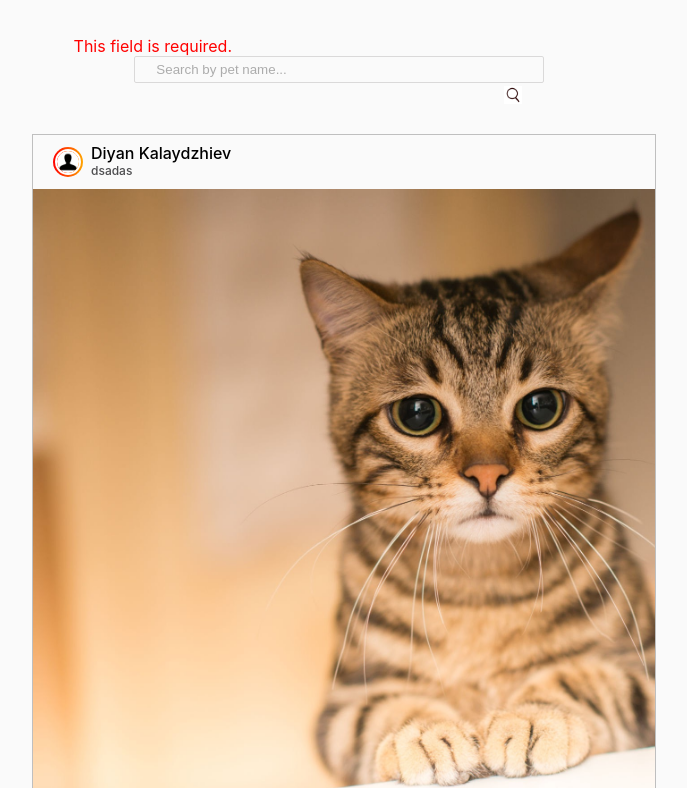
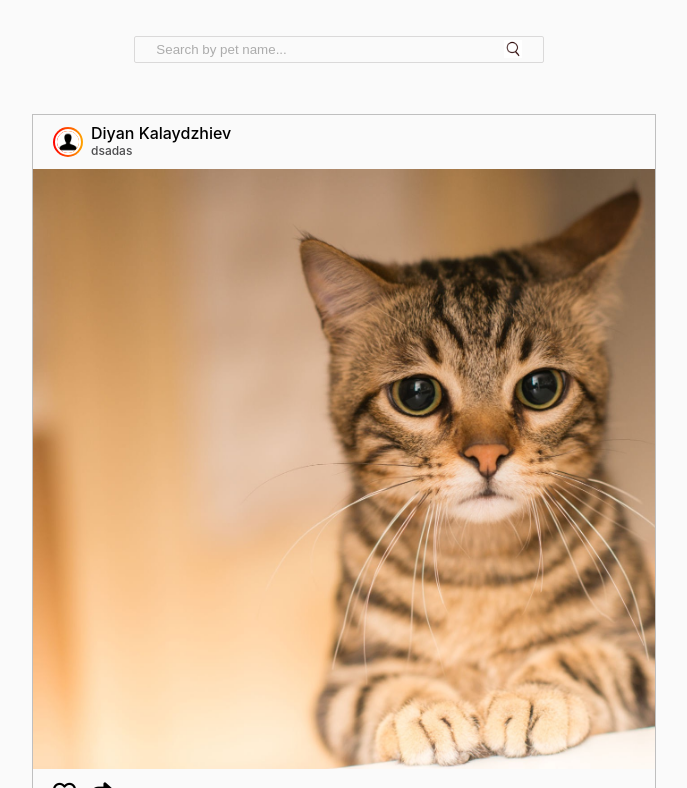
Before and after one commit to Kaloyan9905/Petstagram, a Django app: a page that uses petstagram/templates/common/home-page.html in a window 1280 px wide. Shown: the part 87-875 px from the top of the page, without its empty margins (296-983 px from the left). Run offline with Django 5.2, Linux system fonts and the light colour scheme; data comes from the database, SQL or seed files in the repository; data that the repository does not hold is empty.

Commit message:
workshop part 3

```diff
--- a/petstagram/petstagram/common/forms.py
+++ b/petstagram/petstagram/common/forms.py
@@ -14,6 +14,7 @@ class CommentForm(forms.ModelForm):
 
 class SearchForm(forms.Form):
     pet_name = forms.CharField(
+        required=False,
         widget=forms.TextInput(
             attrs={
                 'placeholder': 'Search by pet name...'
--- a/petstagram/petstagram/common/views.py
+++ b/petstagram/petstagram/common/views.py
@@ -1,5 +1,5 @@
 from django.views import generic as views
-from django.shortcuts import redirect, resolve_url, render
+from django.shortcuts import redirect, resolve_url
 from pyperclip import copy
 
 from petstagram.common.forms import CommentForm, SearchForm
--- a/petstagram/static/css/home.css
+++ b/petstagram/static/css/home.css
@@ -86,7 +86,7 @@ body {
 .searchbar img {
     position: absolute;
     margin-left: -2.5rem;
-    margin-top: -0.8rem;
+    margin-top: -2.45rem;
 }
 
 .searchbar input::placeholder {
--- a/petstagram/templates/common/home-page.html
+++ b/petstagram/templates/common/home-page.html
@@ -8,7 +8,7 @@
             <!-- Start Searchbar Form -->
             <form class="searchbar" method="get">
                 {% csrf_token %}
-                {{ search_form }}
+              {{   search_form }}
                 <button>
                     <img src="{% static 'images/search.png' %}" height="18" alt="img2">
                 </button>
```
